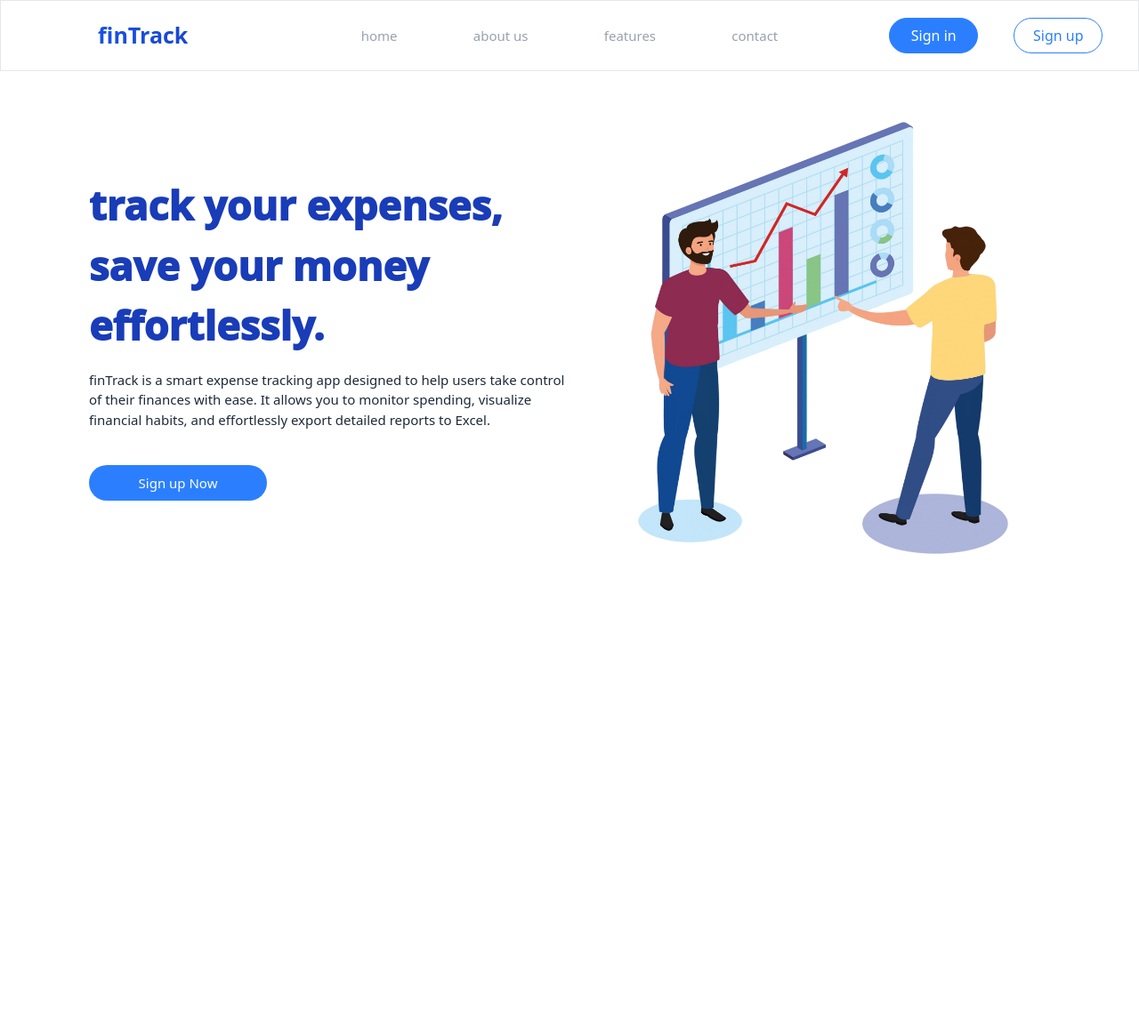
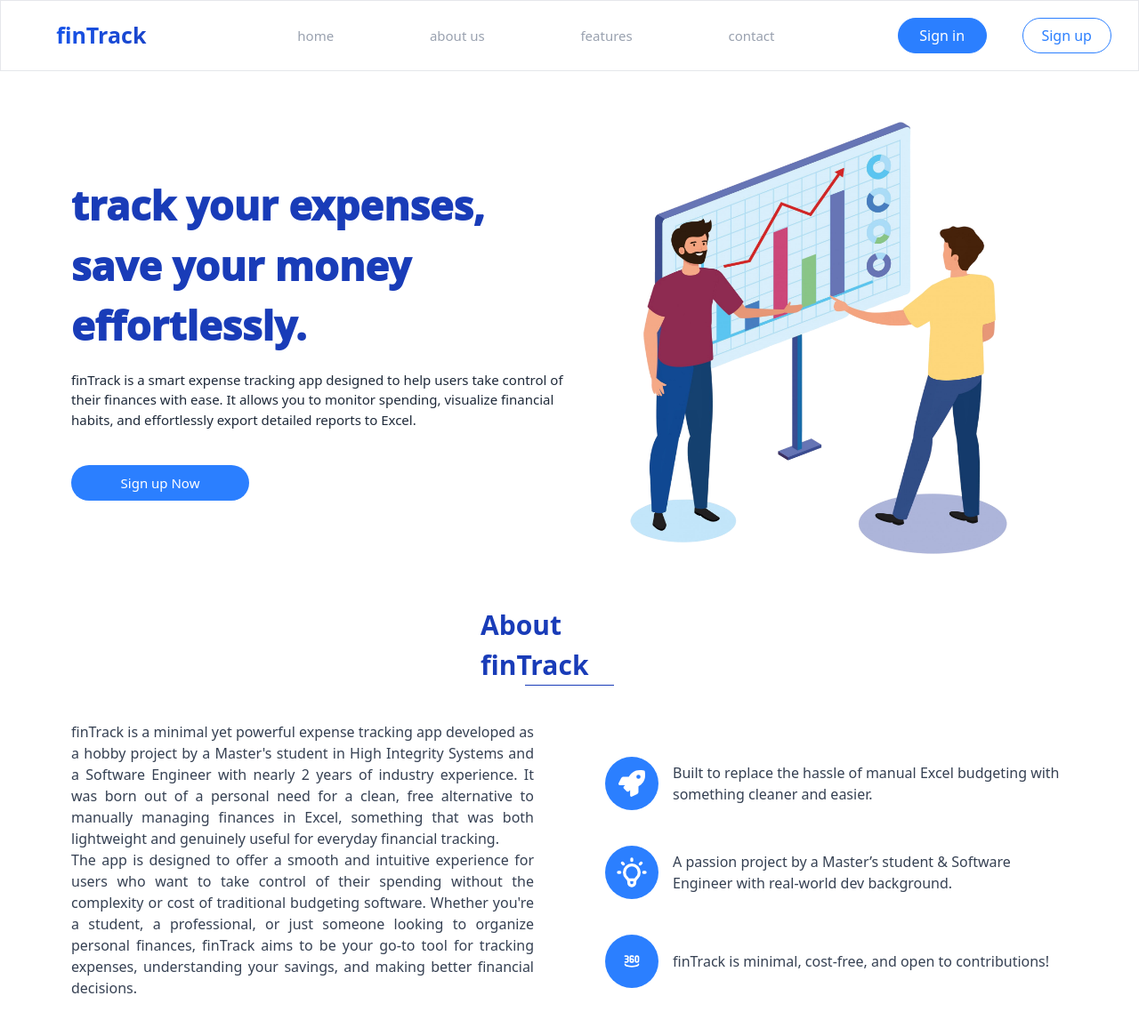
Before and after one commit to Hanan-Nawaz/FinTrack, a React (Vite) app in the folder frontend/: page / in a window 1280 px wide. Shown: the top 1156 px of the page at 89% size. Before the commit the page ends 800 px from the top, so only its background shows below. Built offline with nearby package versions, Linux system fonts and the light colour scheme.

Commit message:
about-us section developed.

```diff
--- a/frontend/src/App.jsx
+++ b/frontend/src/App.jsx
@@ -1,12 +1,13 @@
 import Hero from './components/hero'
 import Navbar from './components/Navbar'
-
+import Aboutus from './components/about-us'
 function App() {
 
   return (
     <>
      <Navbar />
      <Hero />
+     <Aboutus />
     </>
   )
 }
--- a/frontend/src/components/Hero.jsx
+++ b/frontend/src/components/Hero.jsx
@@ -3,8 +3,8 @@
 
 function Hero() {
   return (
-    <div className="flex flex-col sm:flex-row  justify-center mx-2 bg-transparent mx-10 md:mx-20">
-        <div className='flex flex-1 flex-col sm:ml-[20px] justify-center mt-10 sm:mt-0 '>
+    <div className="flex flex-col sm:flex-row  justify-center bg-transparent mx-10 md:mx-20">
+        <div className='flex flex-1 flex-col justify-center mt-10 sm:mt-0 '>
             <h1 className='text-blue-800 text-[27px] sm:text-[30px] lg:text-[45px] text-left font-[1000]'>track your expenses,<br/> save your money <br/> effortlessly.</h1>
             <p className='text-gray-800 text-[14px] sm:text-[15px] text-left mt-4'>finTrack is a smart expense tracking app designed to help users take control of their finances with ease. It allows you to monitor spending, visualize financial habits, and effortlessly export detailed reports to Excel.</p>
             <button className="bg-blue-500 text-white rounded-[20px] w-30 md:w-50 text-[10px] md:text-[15px] mt-10 h-[40px] hover:bg-transparent hover:border-1 hover:border-blue-500 hover:text-blue-500">Sign up Now</button>
--- a/frontend/src/components/Navbar.jsx
+++ b/frontend/src/components/Navbar.jsx
@@ -12,8 +12,8 @@
     return (
         <>
             <div className='nav flex h-[70px] bg-white h-[80px] justify-between border-1 border-gray-200'>
-                <div className="flex justify-center items-center text-[25px] flex-[0.5] bg-gradient-to-r from-blue-600 to-blue-800 bg-clip-text text-transparent font-[600]">finTrack</div>
-                <ul className="hidden lg:flex flex-1 items-center justify-evenly">
+                <div className="flex justify-center items-center text-[25px] flex-[0.45] bg-gradient-to-r from-blue-600 to-blue-800 bg-clip-text text-transparent font-[600]">finTrack</div>
+                <ul className="hidden lg:flex flex-[1.5] items-center justify-evenly">
                     {navlinks.map((link, index) => (
                         <li key={index}>
                             <a href={link.url} className='text-[15px] text-gray-400'>{link.name}</a>
@@ -22,7 +22,7 @@
 
                     }
                 </ul>
-                <div className="hidden lg:flex flex-[0.5] items-center justify-center">
+                <div className="hidden lg:flex flex-[0.6] items-center justify-center">
                     <button className=' w-[100px] h-[40px] bg-blue-500 rounded-[20px] border-1 border-blue-500 text-white hover:text-blue-500 hover:bg-white mr-10 '>
                         Sign in
                     </button>
--- /dev/null
+++ b/frontend/src/components/about-us.jsx
@@ -0,0 +1,52 @@
+import React from 'react'
+import { FaRocket } from 'react-icons/fa';
+import { HiOutlineLightBulb } from 'react-icons/hi';
+import { TbView360Number } from "react-icons/tb";
+
+function aboutus() {
+    return (
+        <div className='mx-10 md:mx-20 mb-10'>
+            <h1 className=" text-blue-800 font-semibold text-[30px] w-[200px] mb-10 mr-auto ml-auto">About finTrack <span className='block border-b border-b-blue-800 w-[100px] ml-auto mr-auto'></span></h1>
+            <div className="flex flex-col lg:flex-row">
+                <div className="flex-1">
+                    <p className='text-justify text-gray-700'>
+                        finTrack is a minimal yet powerful expense tracking app developed as a hobby project by a Master's student in High Integrity Systems and a Software Engineer with nearly 2 years of industry experience. It was born out of a personal need for a clean, free alternative to manually managing finances in Excel, something that was both lightweight and genuinely useful for everyday financial tracking. <br />
+
+                        The app is designed to offer a smooth and intuitive experience for users who want to take control of their spending without the complexity or cost of traditional budgeting software. Whether you're a student, a professional, or just someone looking to organize personal finances, finTrack aims to be your go-to tool for tracking expenses, understanding your savings, and making better financial decisions. <br />
+                    </p>
+                </div>
+
+                <div className='flex-1 flex flex-col justify-center gap-10 lg:ml-20 mt-7'>
+                    <div className="flex items-center justify-start">
+                        <div className=" flex items-center justify-center text-white text-[30px] bg-blue-500 w-15 h-15 rounded-full mr-4 shrink-0">
+                            <FaRocket />
+                        </div>
+                        <p className=" text-gray-700">
+                            Built to replace the hassle of manual Excel budgeting with something cleaner and easier.
+                        </p>
+                    </div>
+
+                    <div className="flex items-center justify-start">
+                        <div className="flex items-center justify-center text-white text-[40px] bg-blue-500 w-15 h-15 rounded-full mr-4 shrink-0">
+                            <HiOutlineLightBulb />
+                        </div>
+                        <p className=" text-gray-700">
+                            A passion project by a Master’s student & Software Engineer with real-world dev background.                            </p>
+                    </div>
+
+                    <div className="flex items-center justify-start">
+                        <div className="items-center flex justify-center text-white text-[20px] bg-blue-500 w-15 h-15 rounded-full mr-4 shrink-0">
+                            <TbView360Number />
+                        </div>
+                        <p className=" text-gray-700">
+                            finTrack is minimal, cost-free, and open to contributions!
+                        </p>
+                    </div>
+                </div>
+
+            </div>
+        </div>
+    )
+}
+
+export default aboutus;
--- a/frontend/src/constants/constant.js
+++ b/frontend/src/constants/constant.js
@@ -17,6 +17,26 @@
     }
 ]
 
+const userLinks = [
+    {
+        name: "Linkedin",
+        link: "https://www.linkedin.com/in/abdulhanan0/"
+    },
+    {
+        name: "Github",
+        link: "https://github.com/Hanan-Nawaz"
+    },
+    {
+        name: "Portfolio",
+        link: "https://hanannawaz.me"
+    },
+    {
+        name: "github-repo",
+        link: "https://github.com/Hanan-Nawaz/FinTrack"
+    }
+]
+
 export {
     navlinks,
+    userLinks
 }
```
